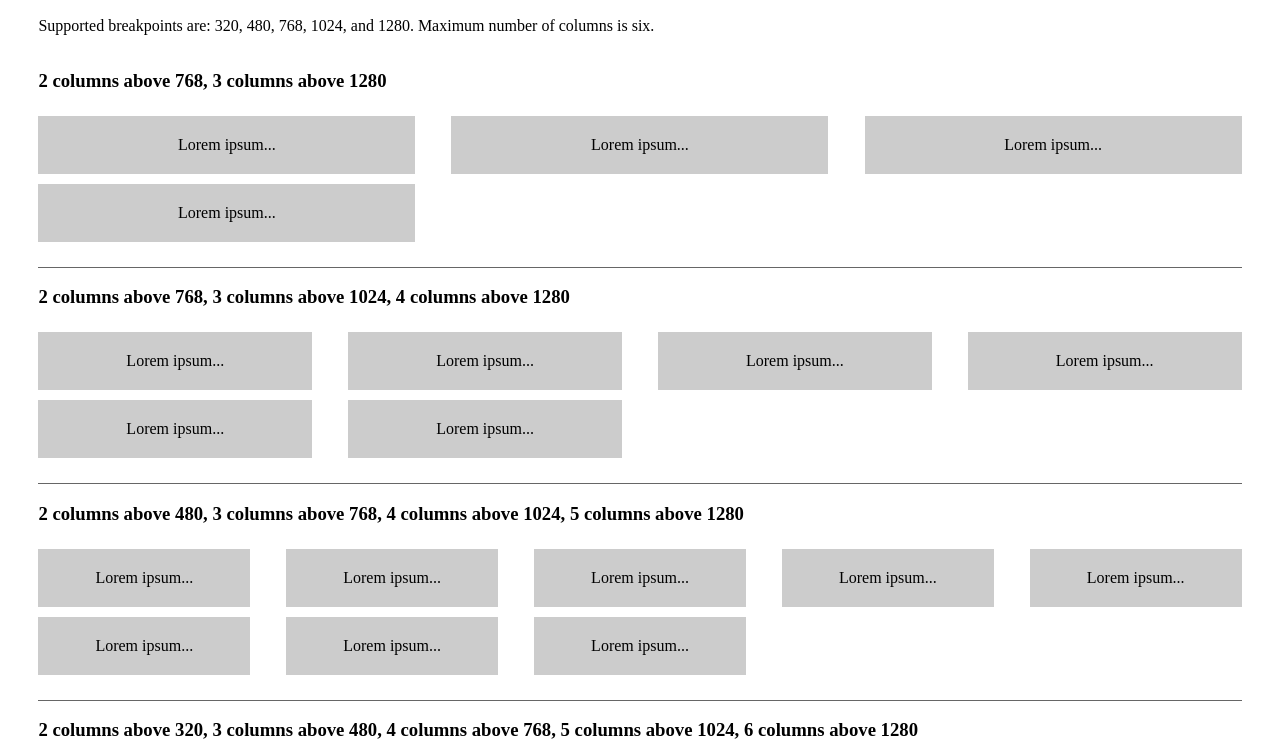
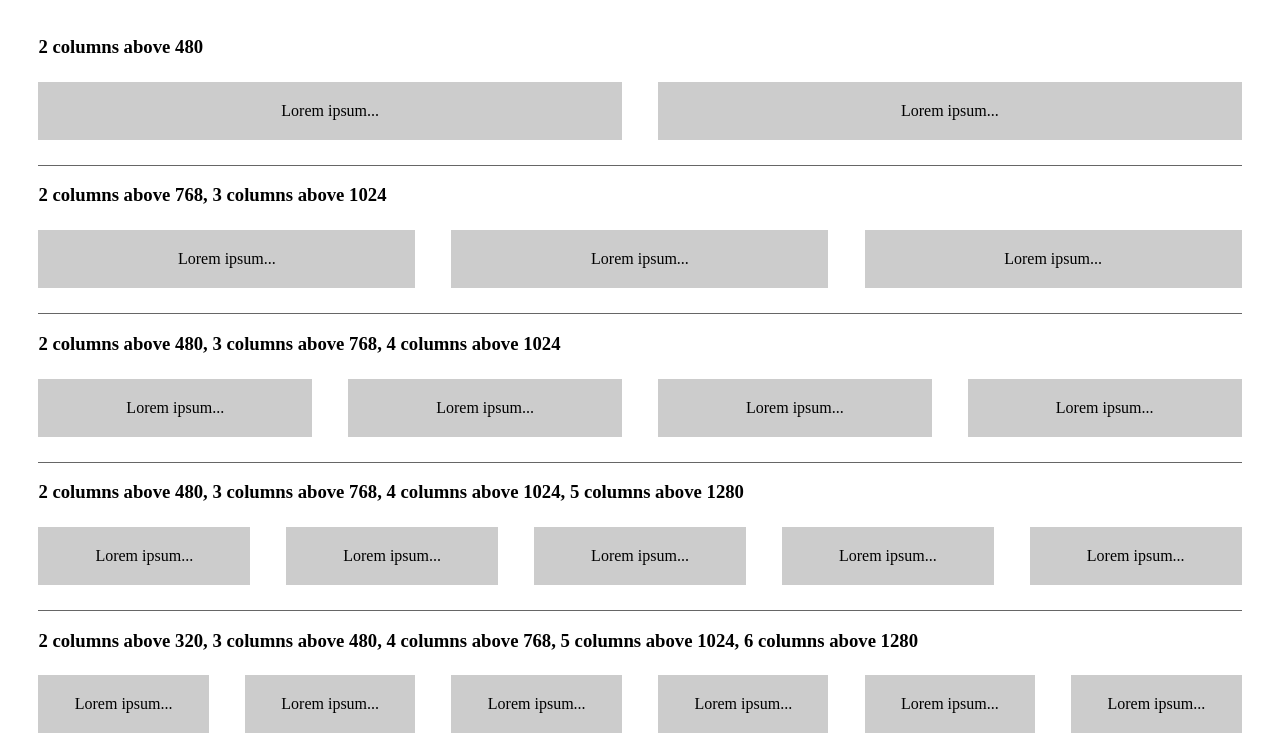
Before and after one commit to smohadjer/grid, a website: page demo/demo.html in a window 1280 px wide. Shown: the part 68-809 px from the top of the page. Drawn offline with Linux system fonts and the light colour scheme.

Commit message:
updated html

```diff
--- a/demo/demo.html
+++ b/demo/demo.html
@@ -32,18 +32,19 @@
     <body>
 		<article>
 			<h1>Responsive grid</h1>
-			<p>Supported breakpoints are: 320, 480, 768, 1024, and 1280. Maximum number of columns is six.</p>
-			<section class="grid grid--768_2 grid--1280_3">
-				<h1>2 columns above 768, 3 columns above 1280</h1>
+			<section class="grid grid--480_2">
+				<h1>2 columns above 480</h1>
 				<div class="grid__cell">Lorem ipsum...</div>
+				<div class="grid__cell">Lorem ipsum...</div>
+			</section>
+			<section class="grid grid--768_2 grid--1024_3">
+				<h1>2 columns above 768, 3 columns above 1024</h1>
 				<div class="grid__cell">Lorem ipsum...</div>
 				<div class="grid__cell">Lorem ipsum...</div>
 				<div class="grid__cell">Lorem ipsum...</div>
 			</section>
-			<section class="grid grid--480_1 grid--768_2 grid--1024_3 grid--1280_4">
-				<h1>2 columns above 768, 3 columns above 1024, 4 columns above 1280</h1>
-				<div class="grid__cell">Lorem ipsum...</div>
-				<div class="grid__cell">Lorem ipsum...</div>
+			<section class="grid grid--480_2 grid--768_3 grid--1024_4">
+				<h1>2 columns above 480, 3 columns above 768, 4 columns above 1024</h1>
 				<div class="grid__cell">Lorem ipsum...</div>
 				<div class="grid__cell">Lorem ipsum...</div>
 				<div class="grid__cell">Lorem ipsum...</div>
@@ -51,9 +52,6 @@
 			</section>
 			<section class="grid grid--480_2 grid--768_3 grid--1024_4 grid--1280_5">
 				<h1>2 columns above 480, 3 columns above 768, 4 columns above 1024, 5 columns above 1280</h1>
-				<div class="grid__cell">Lorem ipsum...</div>
-				<div class="grid__cell">Lorem ipsum...</div>
-				<div class="grid__cell">Lorem ipsum...</div>
 				<div class="grid__cell">Lorem ipsum...</div>
 				<div class="grid__cell">Lorem ipsum...</div>
 				<div class="grid__cell">Lorem ipsum...</div>
@@ -68,8 +66,6 @@
 				<div class="grid__cell">Lorem ipsum...</div>
 				<div class="grid__cell">Lorem ipsum...</div>
 				<div class="grid__cell">Lorem ipsum...</div>
-				<div class="grid__cell">Lorem ipsum...</div>
-				<div class="grid__cell">Lorem ipsum...</div>
 			</section>
 		</article>
     </body>
```
